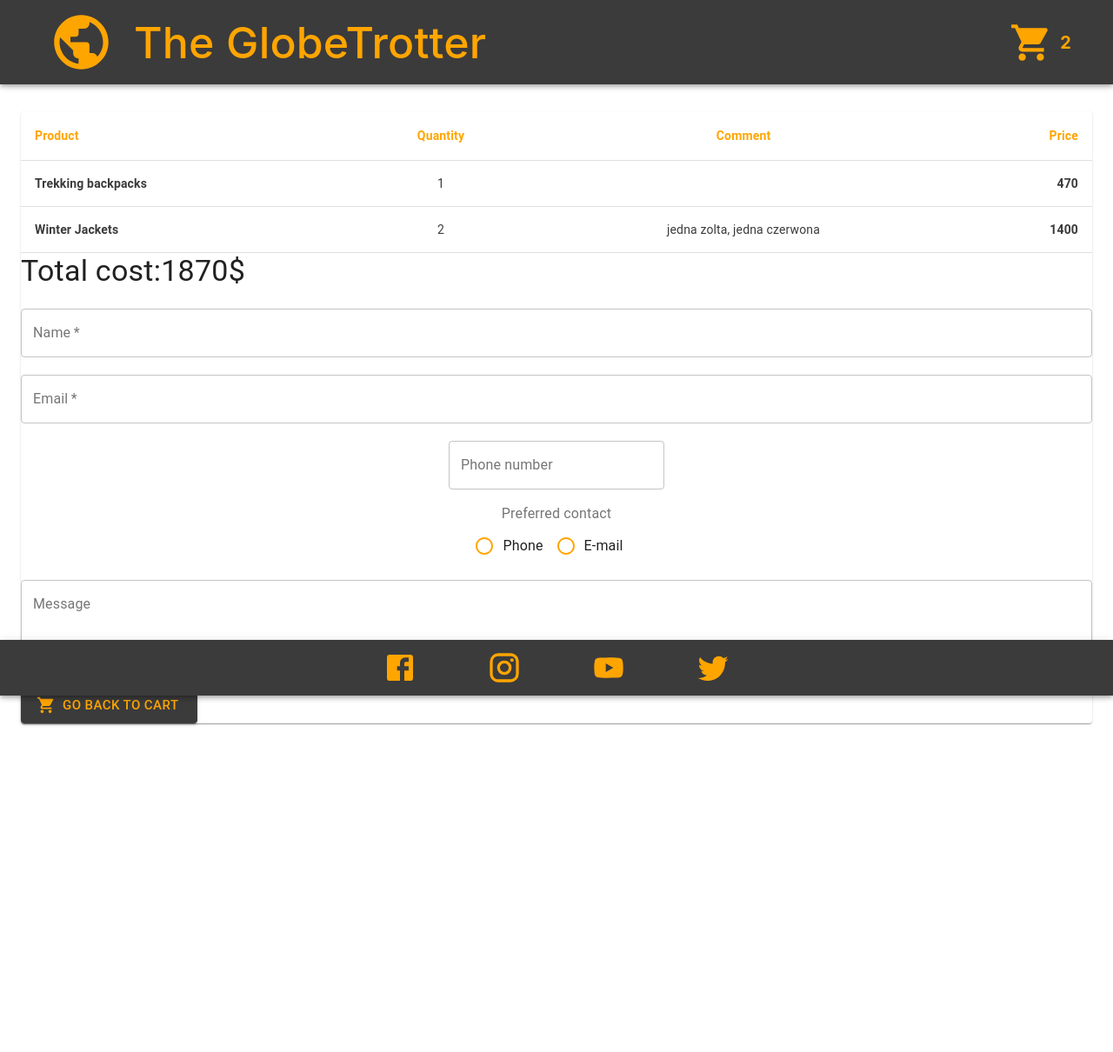
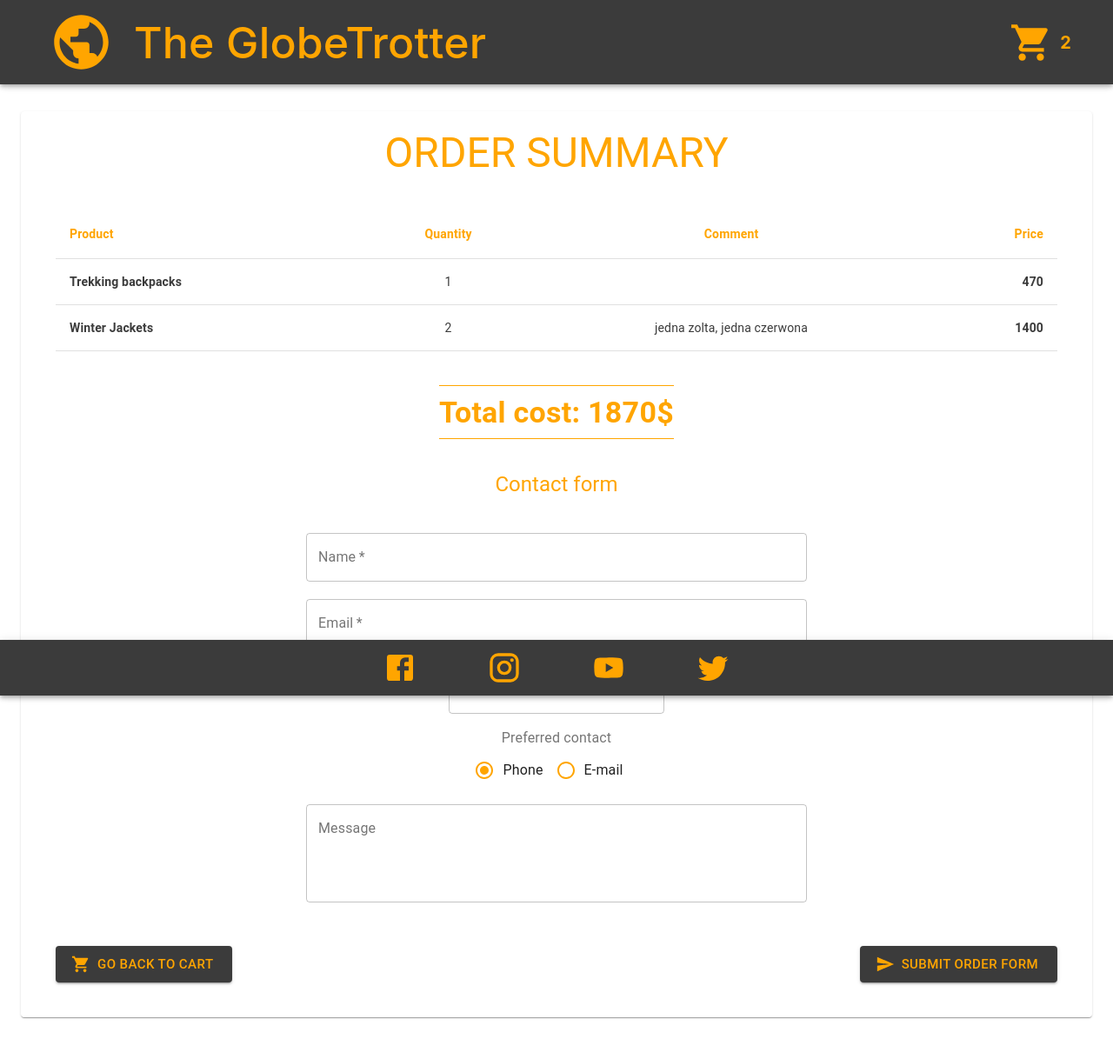
Before and after one commit to piotr-rajtar/globetrotter-shop, a React (Create React App) app: page /order in a window 1280 px wide. Shown: the top 1210 px of the page at 87% size. Before the commit the page ends 960 px from the top, so only its background shows below. Built offline with nearby package versions, Linux system fonts and the light colour scheme.

Commit message:
Restructure OrderSummary component and apply styles

```diff
--- a/src/components/views/OrderSummary/OrderSummary.js
+++ b/src/components/views/OrderSummary/OrderSummary.js
@@ -18,15 +18,18 @@ import Button from '@material-ui/core/Button';
 import ShoppingCartIcon from '@material-ui/icons/ShoppingCart';
 import Alert from '@material-ui/lab/Alert';
 import Snackbar from '@material-ui/core/Snackbar';
+import Grid from '@material-ui/core/Grid';
+import SendIcon from '@material-ui/icons/Send';
 
 class Component extends React.Component {
 
   state = {
     orderData: {
       name: '',
-      surname: '',
       email: '',
-      telephone: '',
+      phone: '',
+      preferredContact: 'phone',
+      message: '',
       ordered: '',
       orderDetails: this.props.cartProducts,
     },
@@ -86,14 +89,24 @@ class Component extends React.Component {
 
   handleChange = (event) => {
     const { orderData } = this.state;
-    const { value, id } = event.target;
+    const { value, id, name } = event.target;
 
+    if(id) {
       this.setState({
         orderData: {
           ...orderData,
           [id]: value,
         },
       });
+    }
+    else {
+      this.setState({
+        orderData: {
+          ...orderData,
+          [name]: value,
+        },
+      });
+    }
   }
 
   setOrderDate = () => {
@@ -114,9 +127,10 @@ class Component extends React.Component {
     this.setState({
       orderData: {
         name: '',
-        surname: '',
         email: '',
-        telephone: '',
+        phone: '',
+        preferredContact: 'phone',
+        message: '',
         ordered: '',
       },
     });
@@ -132,8 +146,8 @@ class Component extends React.Component {
 
     let error = null;
 
-    if(!orderData.name.length || !orderData.surname.length || !orderData.email.length || !orderData.telephone.length) error='All form fields should be filled';
-    else if(orderData.name.length > 15 || orderData.surname.length > 20) error ='Name or surname is too long. Name max 15 characters, surname max 20';
+    if(!orderData.name.length || !orderData.email.length || !orderData.phone.length) error='All form fields should be filled';
+    else if(orderData.name.length < 15) error ='Please enter you full name - min. 15 characters';
 
     if(!error) {
       addOrder(orderData);
@@ -165,19 +179,56 @@ class Component extends React.Component {
           </Alert>
         </Snackbar>
 
+        <Grid container className={styles.gridContainer} justify='center'>
+
+          <Grid item xs={12}>
+            <Typography
+              className={styles.title}
+              gutterBottom
+              variant='h3'
+              component='h1'
+            >
+              ORDER SUMMARY
+            </Typography>
+          </Grid>
+
+          <Grid item xs={12}>
             <OrderSummaryList cartProducts={cartProducts} />
+          </Grid>
 
-        <Typography className={styles.title} gutterBottom variant="h4" component="h1">
-          Total cost:{this.totalCost()}$
+          <Grid item xs={12} className={styles.totalCostContainer}>
+            <Typography
+              className={styles.totalCost}
+              gutterBottom
+              variant='h4'
+              component='span'
+            >
+              Total cost: {this.totalCost()}$
             </Typography>
+          </Grid>
 
+          <Grid item xs={12} className={styles.contactFormHeaderContainer}>
+            <Typography
+              gutterBottom
+              variant='h5'
+              component='span'
+            >
+              Contact form
+            </Typography>
+          </Grid>
+
+          <Grid item xs={6} className={styles.form}>
             <OrderForm
               orderData={orderData}
               handleChange={this.handleChange}
               submitForm={this.submitForm}
-          setOrderDate={this.setOrderDate}
+              formId='orderSummaryForm'
             />
+          </Grid>
 
+          <Grid item container className={styles.buttonsContainer}>
+
+            <Grid item xs={6} className={styles.buttonCart}>
               <Button
                 variant='contained'
                 size='large'
@@ -189,6 +240,27 @@ class Component extends React.Component {
               >
                 GO BACK TO CART
               </Button>
+            </Grid>
+
+            <Grid item xs={6} className={styles.buttonSubmitOrder}>
+              <Button
+                variant='contained'
+                color='primary'
+                size='large'
+                className={styles.button}
+                type='submit'
+                onClick={this.setOrderDate}
+                form='orderSummaryForm'
+                startIcon={<SendIcon />}
+              >
+                SUBMIT ORDER FORM
+              </Button>
+            </Grid>
+
+          </Grid>
+
+        </Grid>
+
       </Paper>
     );
   }
--- a/src/components/views/OrderSummary/OrderSummary.module.scss
+++ b/src/components/views/OrderSummary/OrderSummary.module.scss
@@ -3,11 +3,54 @@
 // .root {
 // }
 
-.button {
-  color: orange;
+.gridContainer {
+  padding: 0 40px;
 }
 
-.button:hover {
-  color: orange;
-  text-decoration: none;
+.title {
+  color: $main-color;
+  padding: 20px 20px;
+  text-align: center;
 }
+
+.totalCostContainer {
+  text-align: center;
+  margin: 50px auto 15px;
+  color: $main-color;
+}
+
+.totalCost {
+  padding: 10px 0;
+  font-weight: bold;
+  border-top: 1px solid $main-color;
+  border-bottom: 1px solid $main-color;
+}
+
+.contactFormHeaderContainer{
+  text-align: center;
+  color: $main-color;
+  margin: 30px auto;
+}
+
+.buttonsContainer {
+  margin: 40px auto;
+}
+
+.button {
+  color: $main-color;
+
+  &:hover {
+    color: $main-color;
+    text-decoration: none;
+  }
+}
+
+.buttonCart {
+  display: flex;
+  justify-content: flex-start;
+}
+
+.buttonSubmitOrder {
+  display: flex;
+  justify-content: flex-end;
+}
```
Lines whose indentation alone changed are shown as unchanged.
